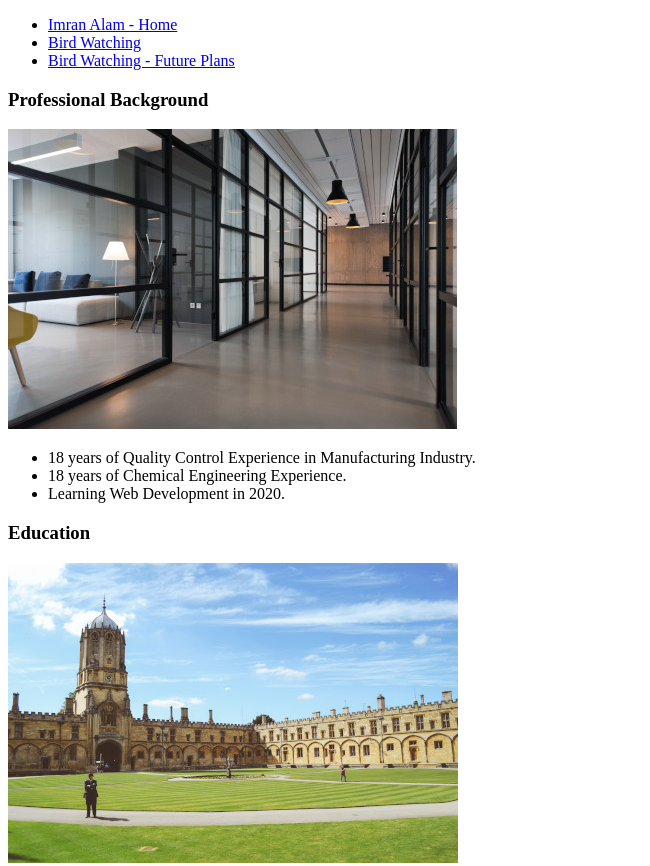
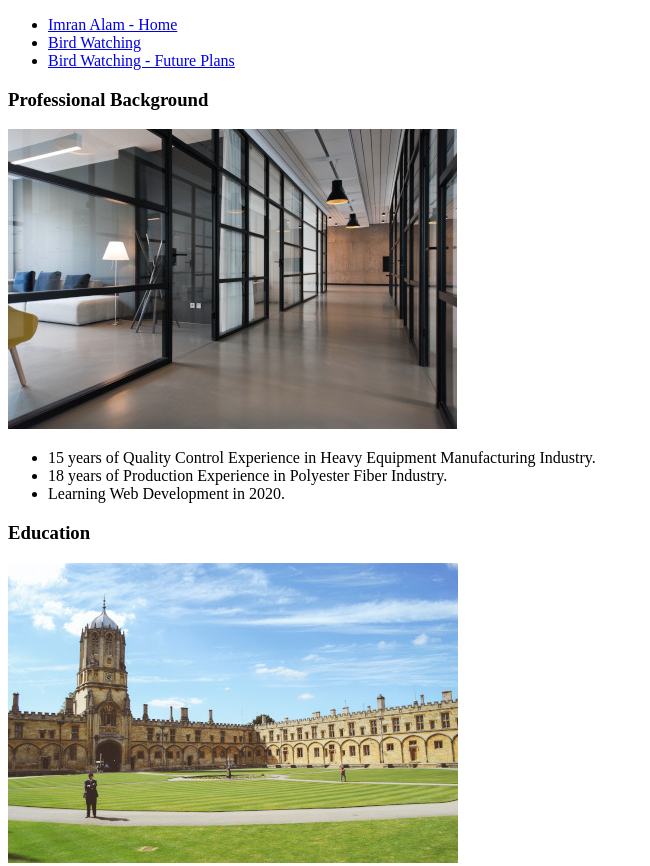
Before and after one commit to imranalam818/project-one, a plain HTML site: page index.html in a window 1280 px wide. Shown: the top 866 px of the page, without its empty margins (0-650 px from the left). Drawn offline with Linux system fonts and the light colour scheme.

Commit message:
Edited Text Under Professional Background

```diff
--- a/index.html
+++ b/index.html
@@ -16,8 +16,8 @@
       <h3>Professional Background</h3>
       <img src="images/office.jpg"alt="Office"/>
         <ul>
-          <li>18 years of Quality Control Experience in Manufacturing Industry.</li>
-          <li>18 years of Chemical Engineering Experience.</li>
+          <li>15 years of Quality Control Experience in Heavy Equipment Manufacturing Industry.</li>
+          <li>18 years of Production Experience in Polyester Fiber Industry.</li>
           <li>Learning Web Development in 2020.</li>
         </ul>
       <h3>Education</h3>
```
